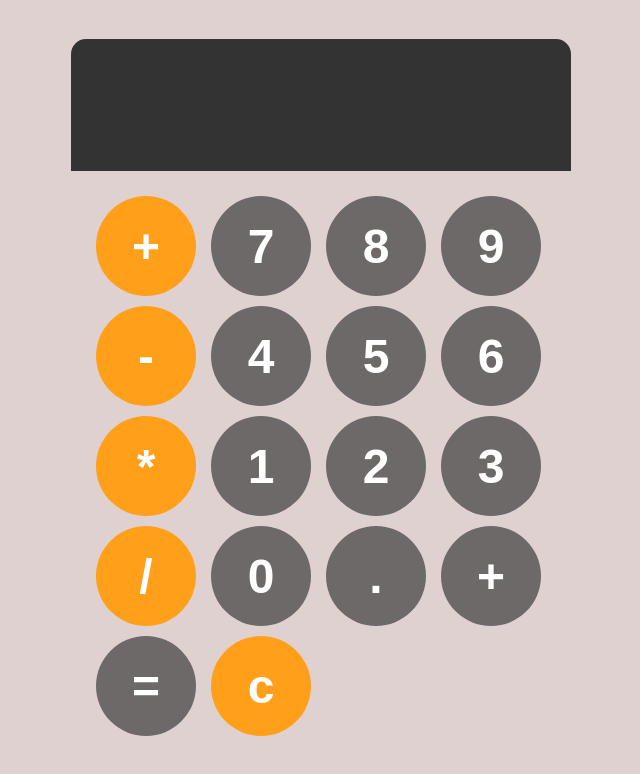
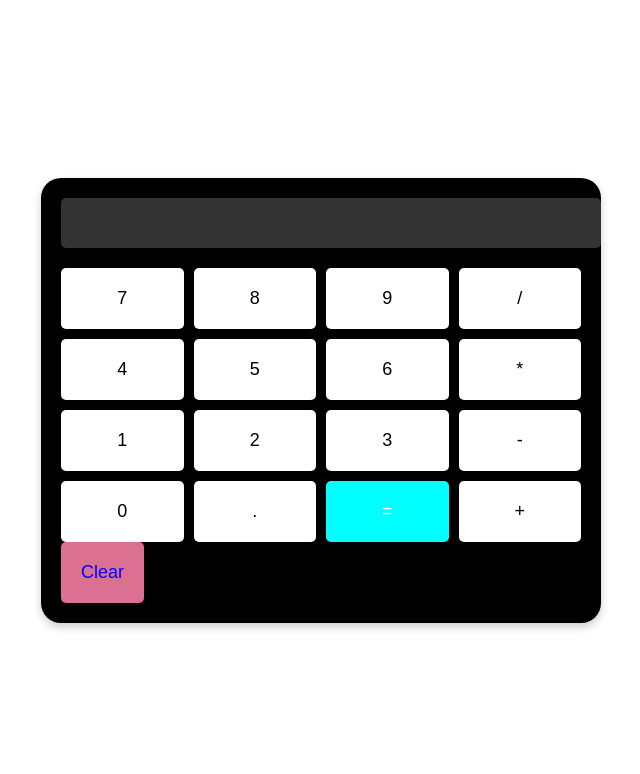
Before and after one commit to Bhaskarr-k/calculator-app, a plain HTML site: page index.html in a window 1280 px wide. Shown: the whole page, without its empty margins (319-959 px from the left). Drawn offline with Linux system fonts and the light colour scheme.

Commit message:
complete

```diff
--- a/index.html
+++ b/index.html
@@ -3,34 +3,42 @@
 <head>
     <meta charset="UTF-8">
     <meta name="viewport" content="width=device-width, initial-scale=1.0">
-    <title>Calculator</title>
+    <title> Calculator</title>
     <link rel="stylesheet" href="style.css">
     <script src="index.js"></script>
+
+    <style>
+    </style>
 </head>
 <body>
-    <div id="calculator">
-        <input id="display" readonly>
-        <div id="keys">
-            <button onclick="appendToDisplay('+')" class="operator-btn">+</button>
-            <button onclick="appendToDisplay('7')">7</button>
-            <button onclick="appendToDisplay('8')">8</button>
-            <button onclick="appendToDisplay('9')">9</button>
-            <button onclick="appendToDisplay('-')" class="operator-btn">-</button>
-            <button onclick="appendToDisplay('4')">4</button>
-            <button onclick="appendToDisplay('5')">5</button>
-            <button onclick="appendToDisplay('6')">6</button>
-            <button onclick="appendToDisplay('*')" class="operator-btn">*</button>
-            <button onclick="appendToDisplay('1')">1</button>
-            <button onclick="appendToDisplay('2')">2</button>
-            <button onclick="appendToDisplay('3')">3</button>
-            <button onclick="appendToDisplay('/')" class="operator-btn">/</button>
-            <button onclick="appendToDisplay('0')">0</button>
-            <button onclick="appendToDisplay('+')">.</button>
-            <button onclick="appendToDisplay('.')">+</button>
-            <button onclick="calculate()">=</button>
-            <button onclick="clearDiaplay()" class="operator-btn">c</button>
 
-        </div>
+<div class="calculator">
+    <div id="display" class="display"></div>
+    <div class="buttons">
+        <button class="button" onclick="appendToDisplay('7')">7</button>
+        <button class="button" onclick="appendToDisplay('8')">8</button>
+        <button class="button" onclick="appendToDisplay('9')">9</button>
+        <button class="button" onclick="appendToDisplay('/')">/</button>
+
+        <button class="button" onclick="appendToDisplay('4')">4</button>
+        <button class="button" onclick="appendToDisplay('5')">5</button>
+        <button class="button" onclick="appendToDisplay('6')">6</button>
+        <button class="button" onclick="appendToDisplay('*')">*</button>
+
+        <button class="button" onclick="appendToDisplay('1')">1</button>
+        <button class="button" onclick="appendToDisplay('2')">2</button>
+        <button class="button" onclick="appendToDisplay('3')">3</button>
+        <button class="button" onclick="appendToDisplay('-')">-</button>
+
+        <button class="button" onclick="appendToDisplay('0')">0</button>
+        <button class="button" onclick="appendToDisplay('.')">.</button>
+        <button class="button equal" onclick="calculate()">=</button>
+        <button class="button" onclick="appendToDisplay('+')">+</button>
     </div>
+    <button class="button clear" onclick="clearDisplay()">Clear</button>
+</div>
+
+
+
 </body>
 </html>
--- a/index.js
+++ b/index.js
@@ -1,26 +1,16 @@
-const display = document.getElementById("display");
-
-
-function appendToDisplay(input){
-    display.value += input;
-
-
-
+function appendToDisplay(value) {
+    document.getElementById("display").innerText += value;
 }
 
-function clearDisplay(){
-    display.value = "";
-
-
+function clearDisplay() {
+    document.getElementById("display").innerText = '';
 }
 
-function calculate(){
-    try{
-        display.value = eval(display.value);
+function calculate() {
+    const display = document.getElementById("display");
+    try {
+        display.innerText = eval(display.innerText);
+    } catch (e) {
+        display.innerText = 'Error';
     }
-    catch(error){
-        displayvalue = "error";
-    }
-
-
 }
--- a/style.css
+++ b/style.css
@@ -1,65 +1,64 @@
-body{
-    margin: 0;
+body {
+    font-family: Arial, sans-serif;
     display: flex;
     justify-content: center;
     align-items: center;
     height: 100vh;
-    background-color: hsl(0, 19%, 85%);
-
+    margin: 0;
+    background-color:white;
 }
 
-#calculator{
-    font-family: Arial, sans-serif;
-    background-color: hsl(0, 19%, 85%);
-    border-radius: 15px;
-    max-width: 500px;
-    overflow: hidden;
+.calculator {
+    width: 520px;
+    background-color:black;
+    padding: 20px;
+    border-radius: 20px;
+    box-shadow: 0 4px 8px rgba(0, 0, 0, 0.2);
 }
-#display{
+
+.display {
     width: 100%;
-    padding: 20px;
-    font-size: 5rem;
-    text-align: left;
-    border: none;
-    background-color: hsl(0, 0%, 20%);
-    color: white;
+    height: 50px;
+    background-color: #333;
+    color: khaki;
+    text-align: right;
+    line-height: 50px;
+    font-size: 24px;
+    padding: 0 10px;
+    border-radius: 5px;
+    margin-bottom: 20px;
+}
 
-}
-#keys{
+.buttons {
     display: grid;
     grid-template-columns: repeat(4, 1fr);
     gap: 10px;
-    padding: 25px;
-
 }
 
+.button {
+    padding: 20px;
+    font-size: 18px;
+    background-color:white;
+    border: none;
+    border-radius: 5px;
+    cursor: pointer;
+    transition: background-color 0.3s;
+}
 
+.button:hover {
+    background-color:crimson;
+}
 
-button{
-    width: 100px;
-    height: 100px;
-    border-radius: 50px;
-    border: none;
-    background-color: hsl(0, 2%, 42%);
-    color: white;
-    font-size: 3rem;
-    font-weight: bold;
-    cursor: pointer;
+.button:active {
+    background-color:mediumaquamarine;
 }
-button:hover{
-    background-color: hsl(0, 85%, 37%);
 
+.equal {
+    background-color: aqua;
+    color: #fff;
 }
-button:active{
 
-    background-color: hsl(0, 0%, 50%);
+.clear {
+    background-color: palevioletred;
+    color:blue;
 }
-.operator-btn{
-    background-color: hsl(35, 100%, 55%);
-}
-.operator-btn:hover{
-    background-color: hsl(35, 100%, 55%);
-}
-.operator-btn:active{
-    background-color: hsl(35, 100%, 55%);
-}
```
